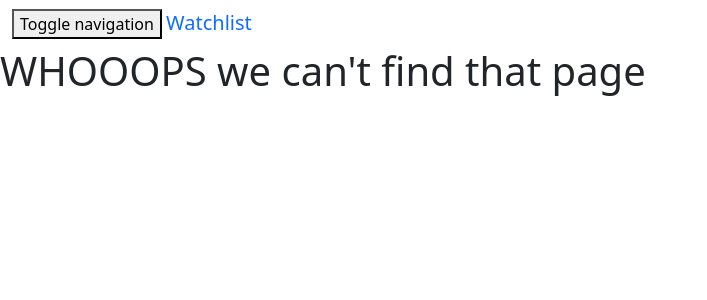
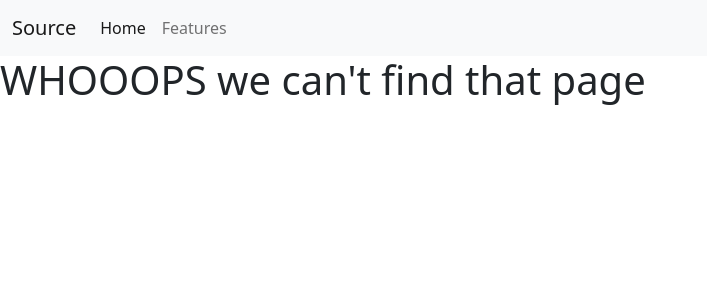
Before and after one commit to benjaminbills/newsroom, a Flask app: template app/templates/404.html in a window 1280 px wide. Shown: the top 300 px of the page, without its empty margins (0-707 px from the left). Run offline with Flask 2, Linux system fonts and the light colour scheme; the template is opened without the code that fills it, so the values that code supplies are empty; some libraries are stand-ins or nearby versions.

Commit message:
add navbar

```diff
--- a/app/templates/navbar.html
+++ b/app/templates/navbar.html
@@ -1,18 +1,20 @@
-<div class="navbar navbar-inverse" role="navigation">
+
+<nav class="navbar navbar-expand-lg navbar-light bg-light">
   <div class="container-fluid">
-      <div class="navbar-header">
-          <button type="button" class="navbar-toggle" data-toggle="collapse" data-target=".navbar-collapse">
-            <span class="sr-only">Toggle navigation</span>
-            <span class="icon-bar"></span>
-            <span class="icon-bar"></span>
-            <span class="icon-bar"></span>
-          </button>
-          <a class="navbar-brand" href="/"> Watchlist </a>
-      </div>
-      <div class="navbar-collapse collapse">
-          <ul class="nav navbar-nav">
-              <li><a href="/">Home</a></li>
-      </div>
+    <a class="navbar-brand" href="#">Source</a>
+    <button class="navbar-toggler" type="button" data-bs-toggle="collapse" data-bs-target="#navbarNav" aria-controls="navbarNav" aria-expanded="false" aria-label="Toggle navigation">
+      <span class="navbar-toggler-icon"></span>
+    </button>
+    <div class="collapse navbar-collapse" id="navbarNav">
+      <ul class="navbar-nav">
+        <li class="nav-item">
+          <a class="nav-link active" aria-current="page" href="#">Home</a>
+        </li>
+        <li class="nav-item">
+          <a class="nav-link" href="#">Features</a>
+        </li>
 
+      </ul>
+    </div>
   </div>
-</div>
+</nav>
```
